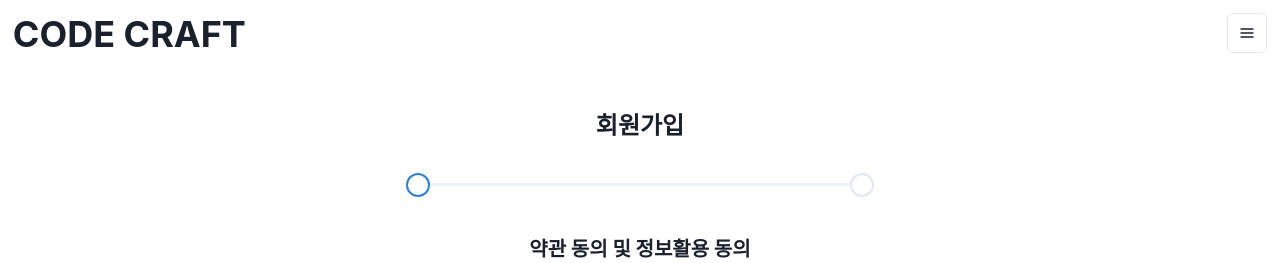
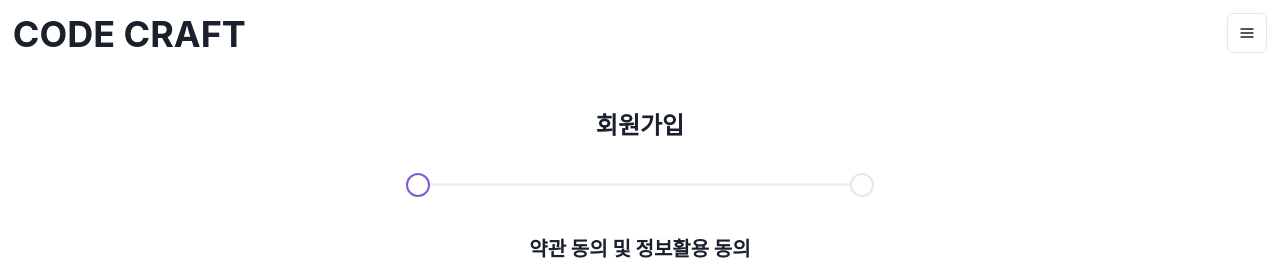
Before and after one commit to cover-craft/frontend, a Next.js app: page /signup in a window 1280 px wide. Shown: the top 263 px of the page. Built offline with nearby package versions, Linux system fonts and the light colour scheme.

Commit message:
feat: #16 progress bar 색 변경

```diff
--- a/components/ProgressBar.tsx
+++ b/components/ProgressBar.tsx
@@ -16,7 +16,7 @@ const ProgressBar = ({ steps, onComplete }: props) => {
 
     return (
         <Box position="relative" mx="1rem">
-            <Stepper size="sm" index={activeStep} gap="0">
+            <Stepper size="sm" index={activeStep} gap="0" colorScheme="purple">
                 {steps.map((step, index) => (
                     <Step key={index}>
                         <StepIndicator bg="white">
@@ -25,7 +25,7 @@ const ProgressBar = ({ steps, onComplete }: props) => {
                     </Step>
                 ))}
             </Stepper>
-            <Progress value={progressPercent} position="absolute" height="3px" width="full" top="10px" zIndex={-1} />
+            <Progress value={progressPercent} position="absolute" height="3px" width="full" top="10px" zIndex={-1} colorScheme="purple" />
             {steps[activeStep].template}
 
             <Button
```
